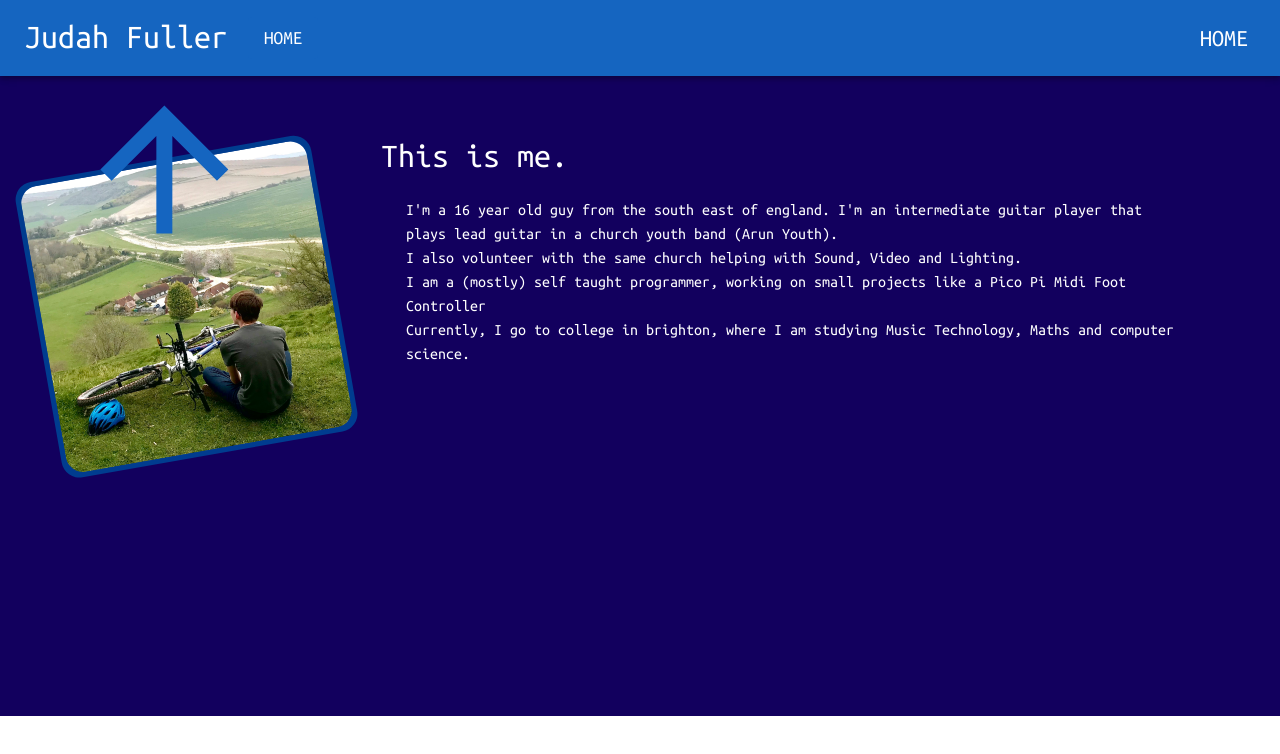
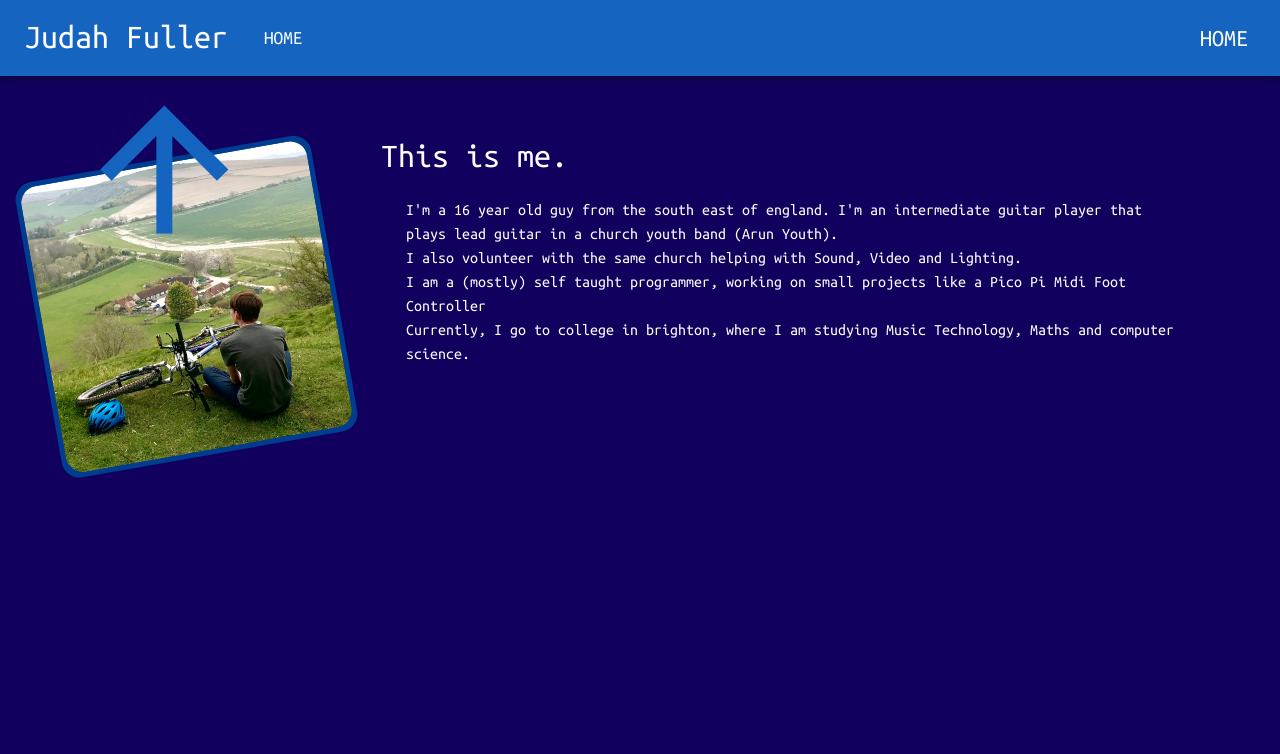
Before and after one commit to MrRubberDucky99/jf_site, a React (Create React App) app: page / in a window 1280 px wide. Shown: the top 754 px of the page. Built offline with nearby package versions, Linux system fonts and the light colour scheme.

Commit message:
Update home.tsx

```diff
--- a/src/components/pages/home.tsx
+++ b/src/components/pages/home.tsx
@@ -25,7 +25,7 @@ export const Home: FunctionComponent = () => {
 				display: "flex",
 				flexDirection: "column",
 				flexWrap: "wrap",
-				minHeight: "80vh",
+				minHeight: "93vh",
 				justifyContent: "space-between",
 				color: "secondary.contrastText",
 			}}
```
